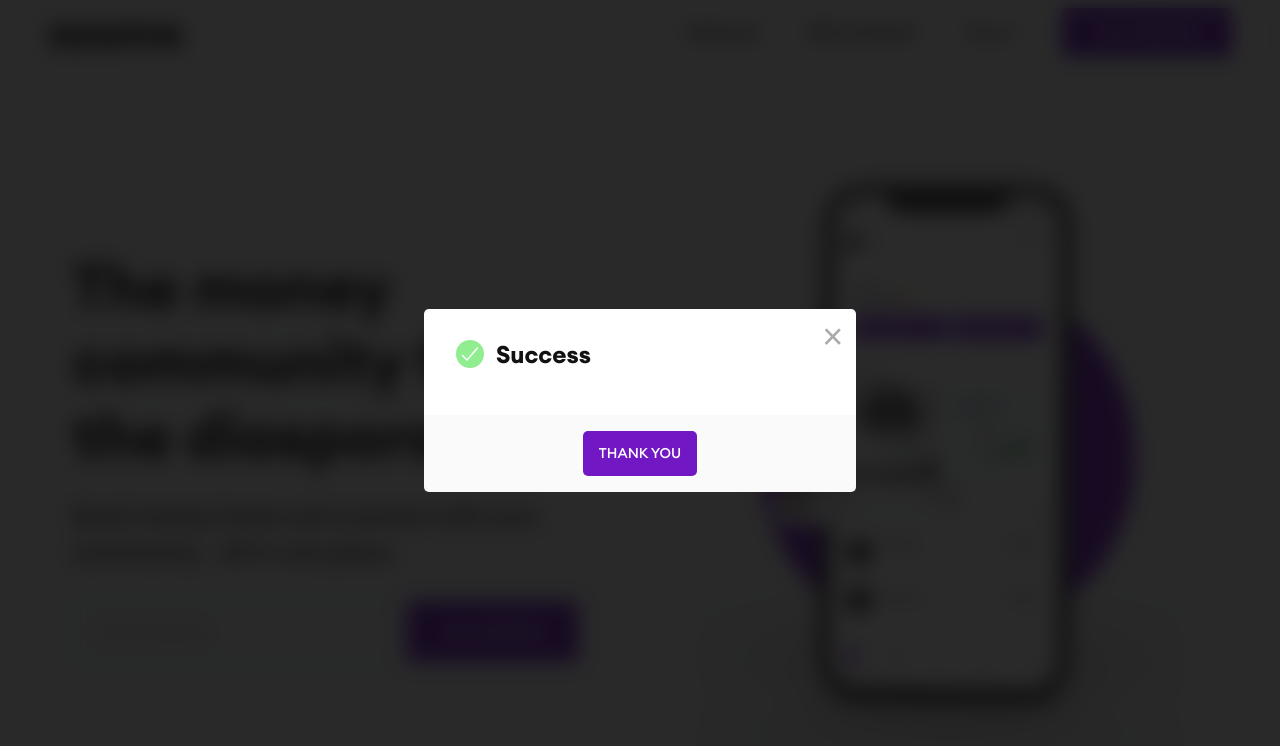
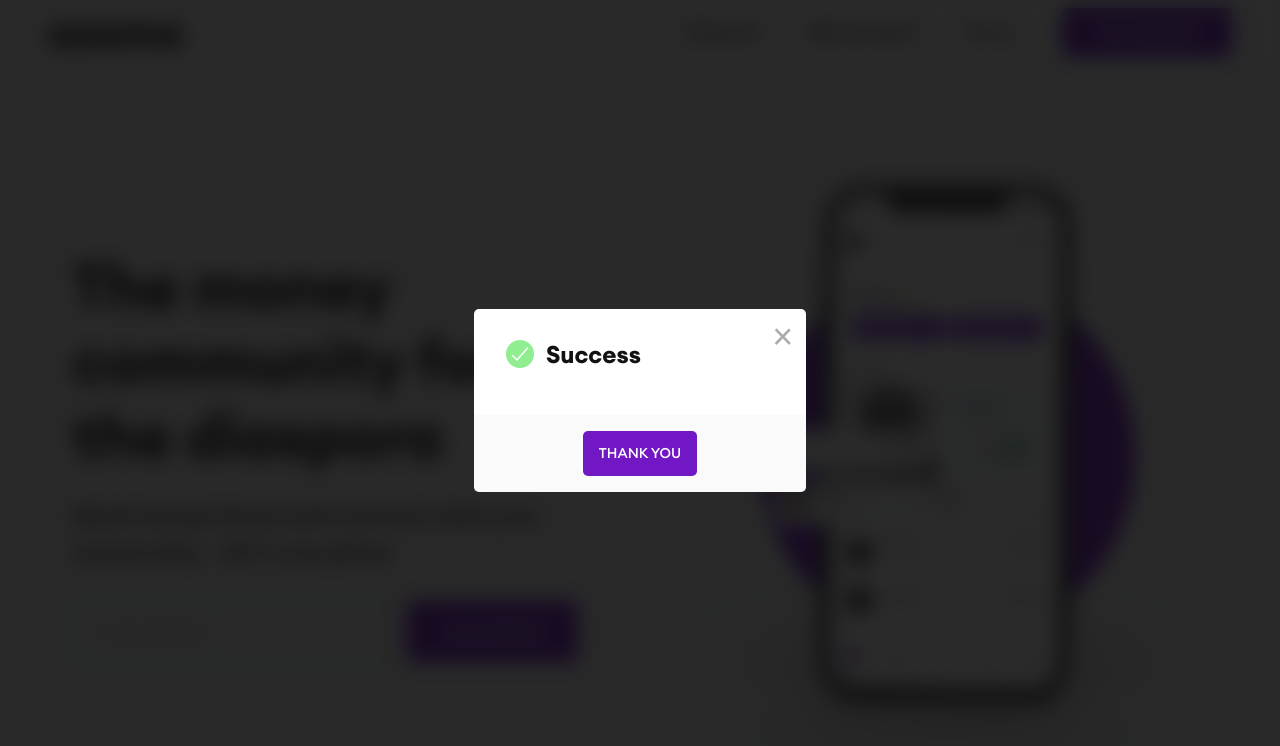
Before and after one commit to gus-host/Azame-new, a plain HTML site: page index.html in a window 1280 px wide. Both pictures are taken after typing "name@example.com" into the empty fields and a click on the button "Join Waitlist". Drawn offline with nearby package versions, Linux system fonts and the light colour scheme.

Commit message:
final change

```diff
--- a/style.css
+++ b/style.css
@@ -545,7 +545,7 @@ a.btn-header {
 }
 
 .modal-container {
-  padding: 0 40rem 3.2rem 3.2rem;
+  padding: 0 30rem 3.2rem 3.2rem;
 }
 
 .modal-thanks-box {
```
